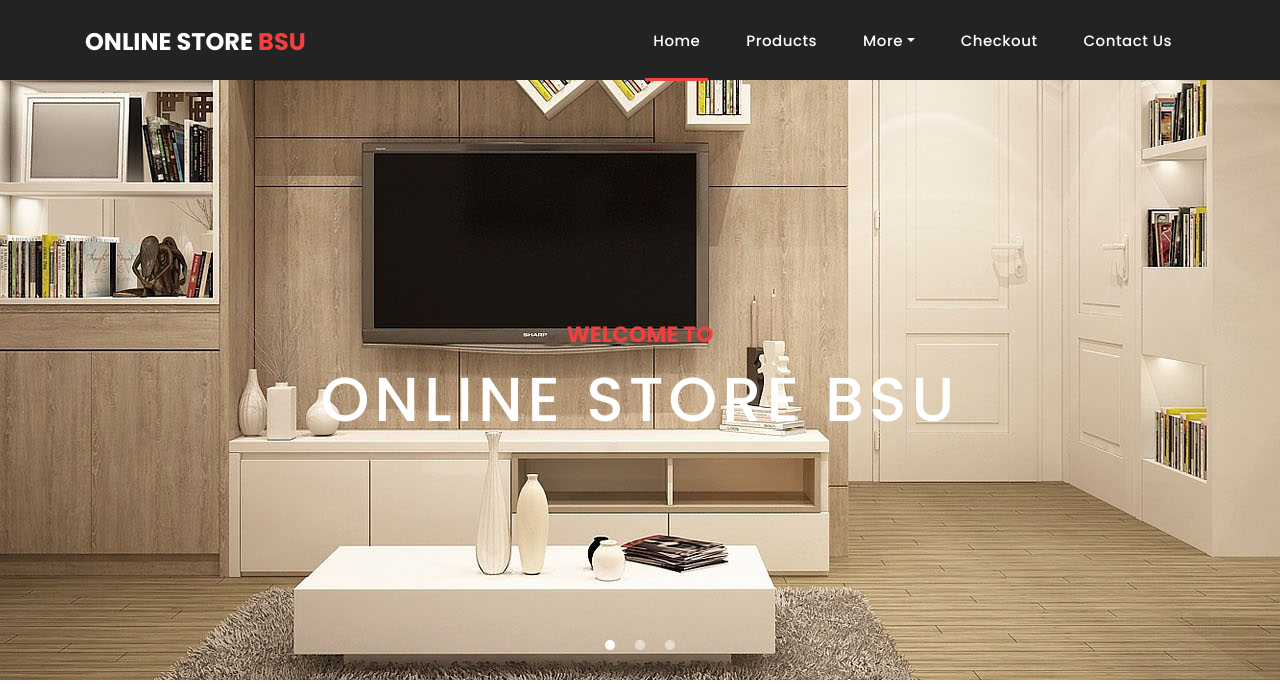
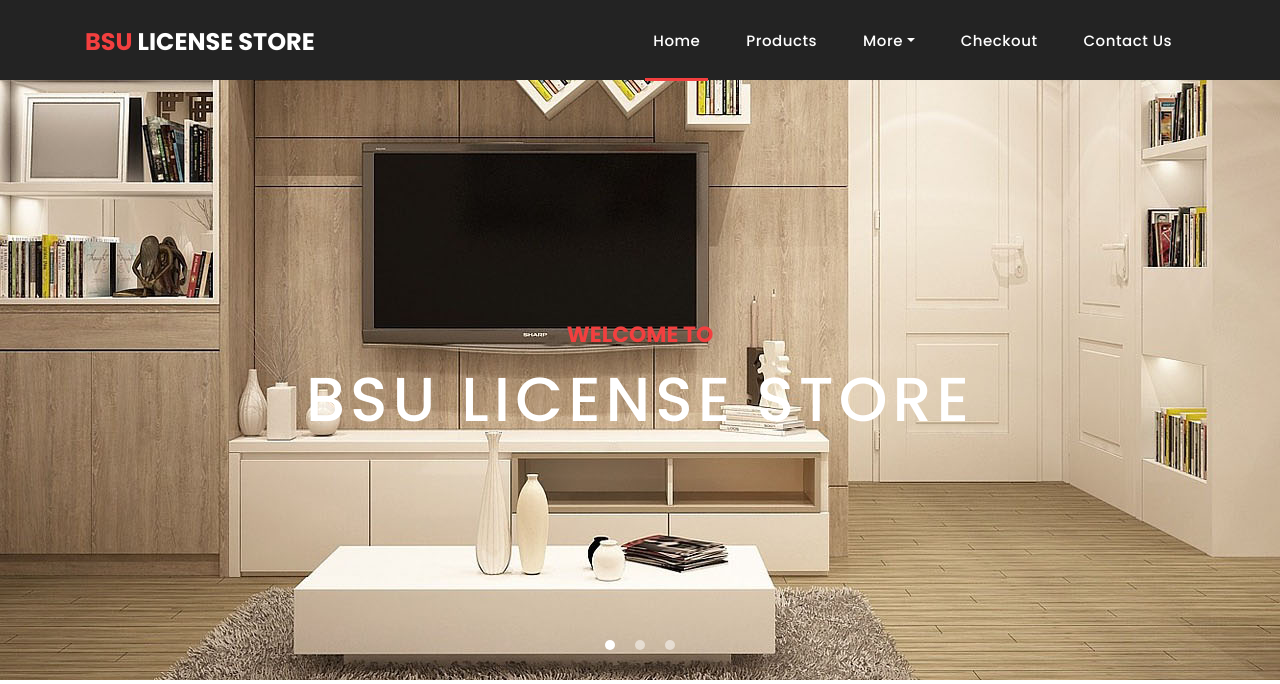
Before and after one commit to SiX-6IX9INE/bsu-license-store, a PHP site: page / in a window 1280 px wide. Shown: the top 684 px of the page. Run offline with PHP 8.4, Linux system fonts and the light colour scheme.

Commit message:
Change Store name

```diff
--- a/index.php
+++ b/index.php
@@ -11,7 +11,7 @@
   <link href="https://fonts.googleapis.com/css?family=Poppins:100,200,300,400,500,600,700,800,900&display=swap"
     rel="stylesheet">
 
-  <title>Online Store BSU</title>
+  <title>BSU License Store</title>
 
   <!-- Bootstrap core CSS -->
   <link href="vendor/bootstrap/css/bootstrap.min.css" rel="stylesheet">
@@ -40,7 +40,7 @@
     <nav class="navbar navbar-expand-lg">
       <div class="container">
         <a class="navbar-brand" href="Home">
-          <h2>Online Store <em>BSU</em></h2>
+          <h2><em>BSU</em> License Store</h2>
         </a>
         <button class="navbar-toggler" type="button" data-toggle="collapse" data-target="#navbarResponsive"
           aria-controls="navbarResponsive" aria-expanded="false" aria-label="Toggle navigation">
@@ -84,19 +84,19 @@
       <div class="banner-item-01">
         <div class="text-content">
           <h4>Welcome to</h4>
-          <h2>Online Store BSU</h2>
+          <h2>BSU License Store</h2>
         </div>
       </div>
       <div class="banner-item-02">
       <div class="text-content">
           <h4>Welcome to</h4>
-          <h2>Online Store BSU</h2>
+          <h2>BSU License Store</h2>
         </div>
       </div>
       <div class="banner-item-03">
         <div class="text-content">
           <h4>Welcome to</h4>
-          <h2>Online Store BSU</h2>
+          <h2>BSU License Store</h2>
         </div>
       </div>
     </div>
```
